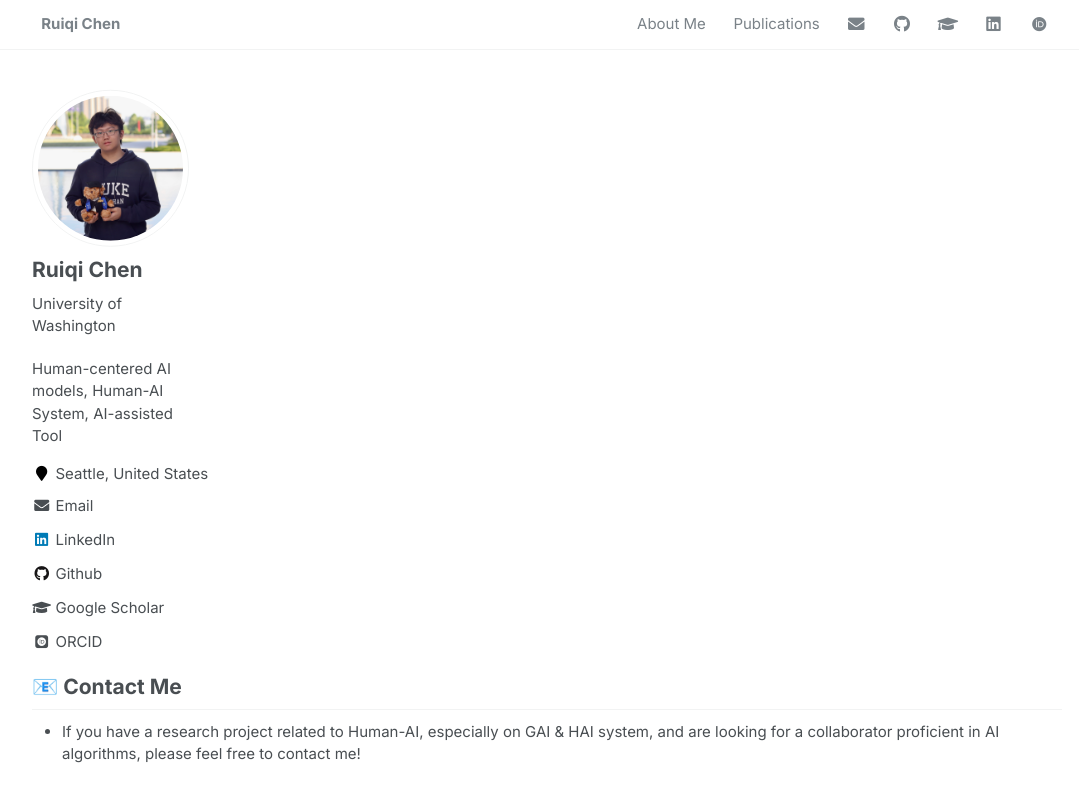
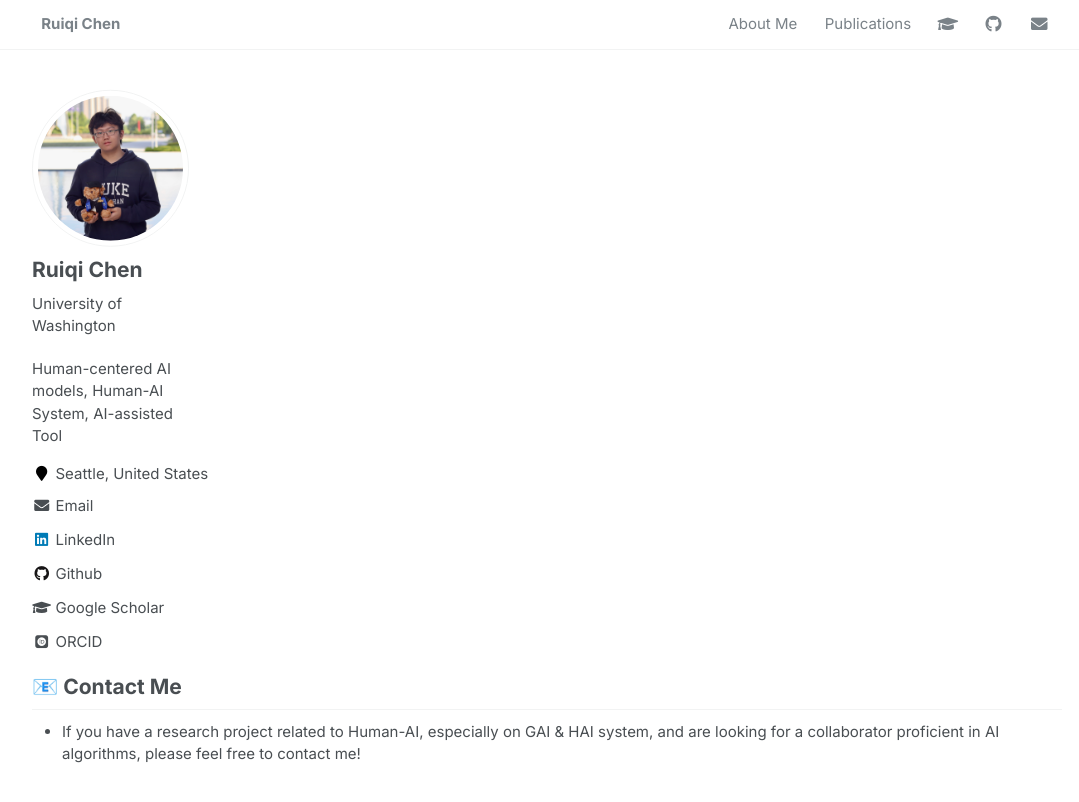
Before and after one commit to Ruiqi-Chen-0216/Ruiqi-Chen-0216.github.io, a Jekyll site: the page built from _pages/contact.md, in a window 1280 px wide. Shown: the top 802 px of the page, without its empty margins (93-1172 px from the left). Built offline with Jekyll 4.4.1, drawn with Linux system fonts in a browser that asks for light colours; some web fonts are replaced.

Commit message:
Update masthead.html

```diff
--- a/_includes/masthead.html
+++ b/_includes/masthead.html
@@ -12,19 +12,13 @@
           </li>
           {% endfor %}
           <li class="site-nav-icon">
-            <a href="mailto:{{ site.author.email }}" title="Email"><i class="fas fa-fw fa-envelope"></i></a>
+            <a href="{{ site.author.googlescholar }}" target="_blank" rel="noopener" title="Google Scholar"><i class="fas fa-fw fa-graduation-cap"></i></a>
           </li>
           <li class="site-nav-icon">
             <a href="https://github.com/{{ site.author.github }}" target="_blank" rel="noopener" title="GitHub"><i class="fab fa-fw fa-github"></i></a>
           </li>
           <li class="site-nav-icon">
-            <a href="{{ site.author.googlescholar }}" target="_blank" rel="noopener" title="Google Scholar"><i class="fas fa-fw fa-graduation-cap"></i></a>
-          </li>
-          <li class="site-nav-icon">
-            <a href="https://www.linkedin.com/in/{{ site.author.linkedin }}" target="_blank" rel="noopener" title="LinkedIn"><i class="fab fa-fw fa-linkedin"></i></a>
-          </li>
-          <li class="site-nav-icon">
-            <a href="{{ site.author.orcid }}" target="_blank" rel="noopener" title="ORCID"><i class="ai ai-fw ai-orcid"></i></a>
+            <a href="mailto:{{ site.author.email }}" title="Email"><i class="fas fa-fw fa-envelope"></i></a>
           </li>
         </ul>
       </nav>
```
